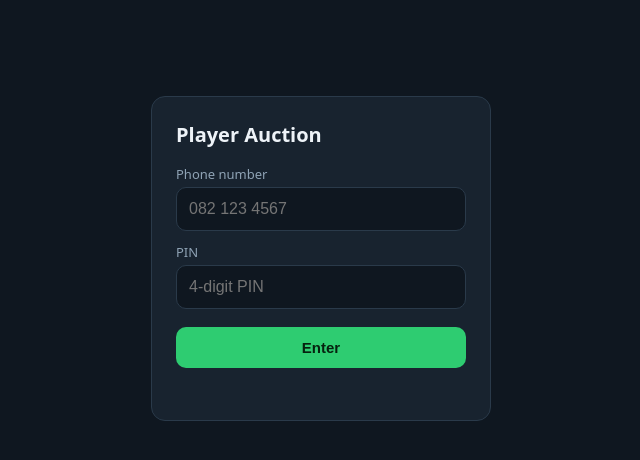
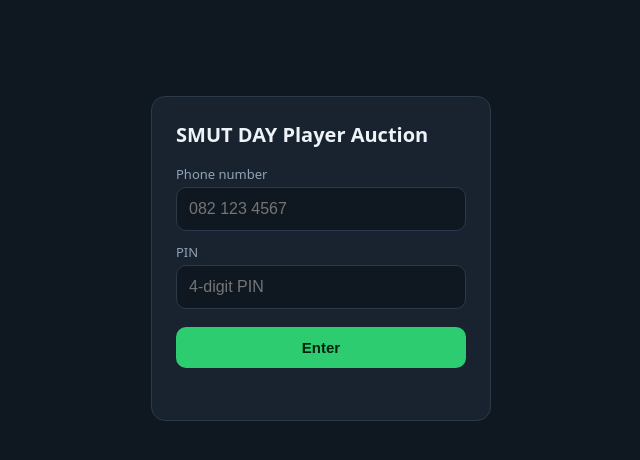
Before and after one commit to KalvinEP/AuctionTime, a website: page public/index.html in a window 1280 px wide. Shown: the whole page, without its empty margins (319-959 px from the left). Drawn offline with Linux system fonts and the light colour scheme.

Commit message:
Update title to 'SMUT DAY Player Auction'
Changed player to SMUT day Player

```diff
--- a/public/index.html
+++ b/public/index.html
@@ -3,7 +3,7 @@
 <head>
 <meta charset="utf-8">
 <meta name="viewport" content="width=device-width,initial-scale=1">
-<title>Player Auction</title>
+<title>SMUT DAY Player Auction</title>
 <style>
   :root{--bg:#0f1720;--card:#18232f;--line:#2a3a4a;--text:#eef3f8;--mut:#8fa3b5;--accent:#2ecc71;--warn:#f5b041;--bad:#e74c3c;--mine:#1f4d3a}
   *{box-sizing:border-box}
@@ -52,7 +52,7 @@
 <body>
 
 <div id="loginView" class="login" style="display:none">
-  <h1>Player Auction</h1>
+  <h1>SMUT DAY Player Auction</h1>
   <label for="phone">Phone number</label>
   <input id="phone" type="tel" inputmode="tel" autocomplete="tel" placeholder="082 123 4567">
   <label for="pin">PIN</label>
```
